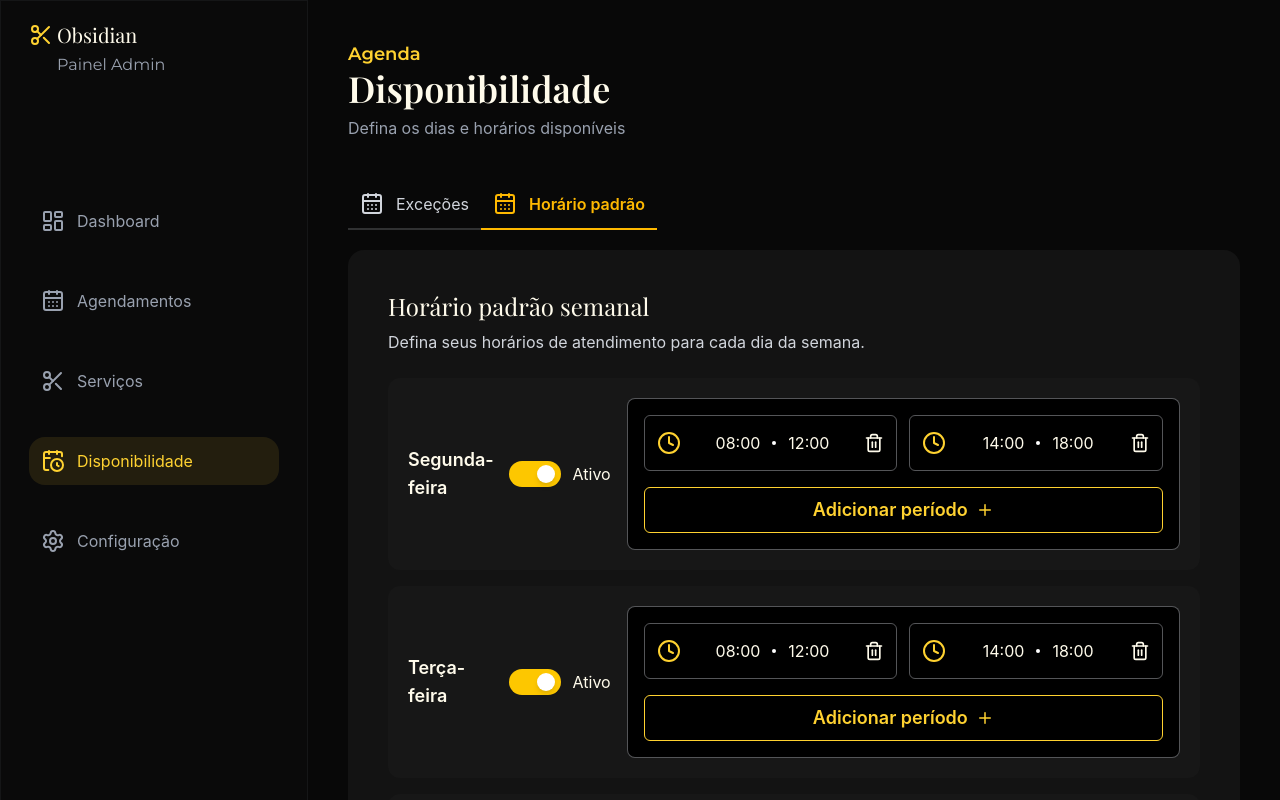
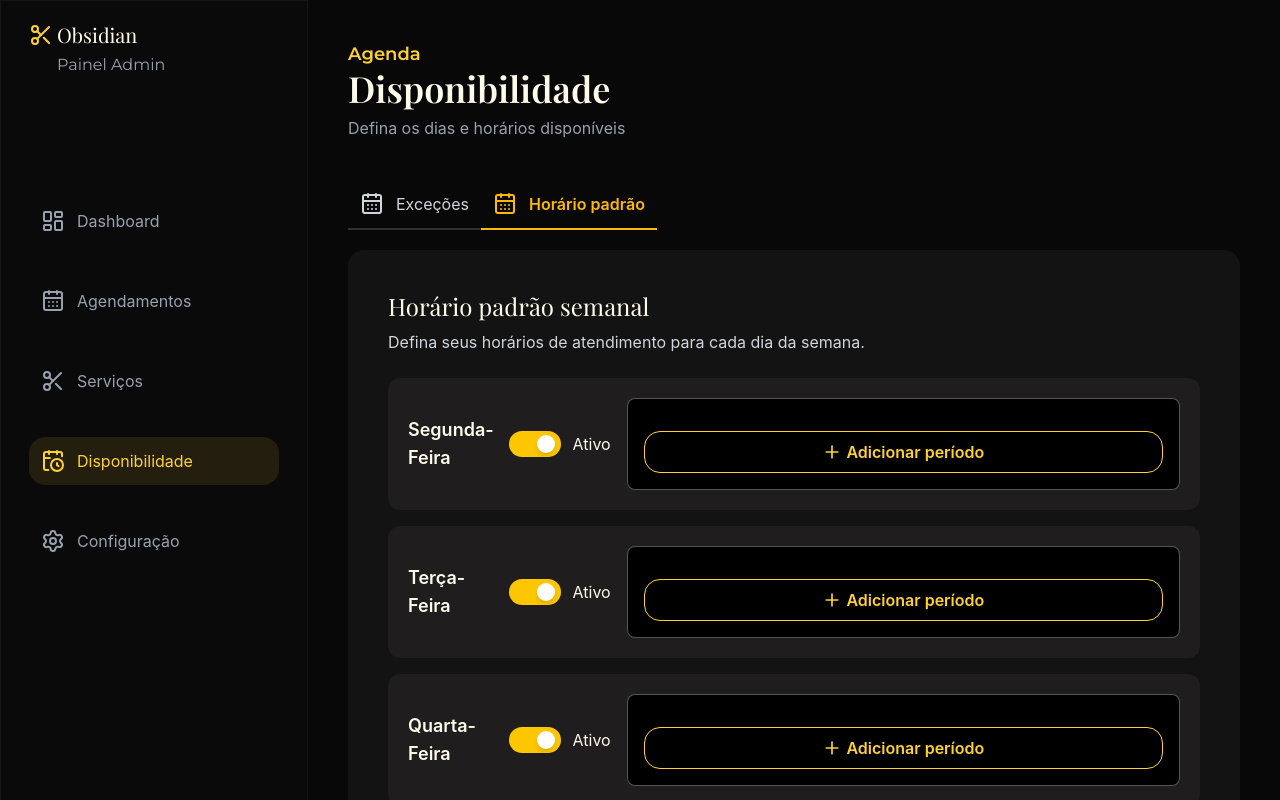
Before and after one commit to CarlosAudre/barbearia_react, a React (Vite) app: page /adm/availability in a window 1280 px wide. Both pictures are taken after a click on the button "Horário padrão". Shown: the top 800 px of the page. Built offline with nearby package versions, Linux system fonts and the light colour scheme.

Commit message:
Work Schedule logic implemented

```diff
--- a/src/components/Button.jsx
+++ b/src/components/Button.jsx
@@ -1,4 +1,5 @@
 export function Button({
+  type,
   title,
   handleOnClick,
   icon: Icon,
@@ -6,11 +7,13 @@ export function Button({
   hoverBg = "hover:bg-amber-300",
   textColor = "text-black",
   hoverText,
-  rounded = "rounded-2xl"
+  rounded = "rounded-2xl",
+  borderColor,
 }) {
   return (
     <button
-      className={`flex gap-1 p-2 md:px-5 ${rounded} ${bg} ${hoverText} ${hoverBg}  items-center ${textColor} font-semibold cursor-pointer w-full
+      type={type}
+      className={`flex gap-1 p-2 md:px-5 ${rounded} ${bg} ${hoverText} ${hoverBg} border  items-center ${textColor} ${borderColor} font-semibold cursor-pointer w-full
       items-center justify-center`}
       onClick={handleOnClick}
     >
--- a/src/components/CustomSwitch.jsx
+++ b/src/components/CustomSwitch.jsx
@@ -7,6 +7,7 @@ export default function CustomSwitch({
 }) {
   return (
     <button
+      type="button"
       onClick={() => onChange?.(!checked)}
       className={`
         relative w-13 h-6.5 rounded-full
--- a/src/components/TextField.jsx
+++ b/src/components/TextField.jsx
@@ -12,7 +12,7 @@ export function TextField({
   type,
   value,
   onChange,
-  required
+  required = true
 }) {
   const [visiblePassword, setVisiblePassword] = useState(false);
 
@@ -48,7 +48,7 @@ export function TextField({
         )}
         <input
           value={value}
-          required
+          required={required}
           type={inputType}
           onChange={onChange}
           placeholder={placeholder}
--- a/src/components/WorkSchedule.jsx
+++ b/src/components/WorkSchedule.jsx
@@ -1,9 +1,109 @@
+import { use, useEffect, useState } from "react";
 import { SubmitButton } from "./form/SubmitButton";
 import { WorkScheduleCard } from "./WorkScheduleCard";
+import { authFetch } from "../utils/authFetch";
+import { days } from "../constants/days";
+import { toast } from "sonner";
+import { NewPeriodTimeForm } from "./form/NewPeriodTimeForm";
 
 export function WorkSchedule() {
+  const [workDays, setWorkDays] = useState(
+    days.map((day) => ({
+      weekDay: day.enum,
+      active: true,
+      workTimes: [],
+    })),
+  );
+
+  function handleToggle(weekDay) {
+    setWorkDays((prev) =>
+      prev.map((day) =>
+        day.weekDay === weekDay ? { ...day, active: !day.active } : day,
+      ),
+    );
+  }
+
+  function createPeriodTime(weekDay, startTime, endTime) {
+    setWorkDays((prev) =>
+      prev.map((day) =>
+        day.weekDay === weekDay
+          ? {
+              ...day,
+              workTimes: [
+                ...day.workTimes,
+                {
+                  startTime,
+                  endTime,
+                },
+              ],
+            }
+          : day,
+      ),
+    );
+  }
+
+  function deletePeriodTime(weekDay, startTime, endTime) {
+    console.log(startTime, endTime);
+
+    setWorkDays((prev) =>
+      prev.map((day) => {
+        if (day.weekDay !== weekDay) return day;
+
+        console.log(day.workTimes);
+
+        return {
+          ...day,
+          workTimes: day.workTimes.filter((time) => {
+            console.log(time.startTime, startTime);
+            return !(time.startTime === startTime && time.endTime === endTime);
+          }),
+        };
+      }),
+    );
+  }
+
+  useEffect(() => {
+    async function loadSchedule() {
+      try {
+        const response = await authFetch("/schedule");
+
+        const data = await response.json();
+
+        if (data.workDays.length > 0) {
+          setWorkDays(data.workDays);
+        }
+      } catch (err) {
+        console.log(err);
+      }
+    }
+
+    loadSchedule();
+  }, []);
+
+  async function updateWeeklySchedule(e) {
+    e.preventDefault();
+    try {
+      const response = await authFetch("/schedule/update", {
+        method: "PUT",
+        body: JSON.stringify({ workDays }),
+      });
+      if (!response.ok) {
+        const data = await response.json();
+        console.log(data.message);
+        toast.error(data.message);
+        return;
+      }
+      toast.success("Horário da semana atualizado com sucesso");
+    } catch (err) {
+      console.log(err);
+    }
+  }
+
   return (
-    <form className="flex flex-col w-full bg-[#131313] p-5 md:p-8 lg:p-10 rounded-2xl">
+    <form
+      onSubmit={updateWeeklySchedule}
+      className="relative flex flex-col w-full bg-[#131313] p-5 md:p-8 lg:p-10 rounded-2xl"
+    >
       <div className="flex flex-col gap-2">
         <h1 className="font-playfair text-xl md:text-2xl">
           Horário padrão semanal
@@ -15,16 +115,18 @@ export function WorkSchedule() {
       </div>
 
       <div className="mt-6 space-y-4 mb-3">
-        <WorkScheduleCard WeekDay="Segunda-feira" />
-        <WorkScheduleCard WeekDay="Terça-feira" />
-        <WorkScheduleCard WeekDay="Quarta-feira" />
-        <WorkScheduleCard WeekDay="Quinta-feira" />
-        <WorkScheduleCard WeekDay="Sexta-feira" />
-        <WorkScheduleCard WeekDay="Sábado" />
-        <WorkScheduleCard WeekDay="Domingo" />
+        {workDays.map((day) => (
+          <WorkScheduleCard
+            key={day.weekDay}
+            day={day}
+            onToggle={() => handleToggle(day.weekDay)}
+            onCreatePeriodTime={createPeriodTime}
+            onDeletePeriodTime={deletePeriodTime}
+          />
+        ))}
       </div>
 
-      <SubmitButton title="Salvar horário padrão"/>
+      <SubmitButton title="Salvar horário padrão" />
     </form>
   );
 }
--- a/src/components/WorkScheduleCard.jsx
+++ b/src/components/WorkScheduleCard.jsx
@@ -1,19 +1,31 @@
-import { useState } from "react";
+import { useEffect, useState } from "react";
 import CustomSwitch from "./CustomSwitch";
 import { WorkSchedulePeriodCard } from "./WorkSchedulePeriodCard";
 import { SubmitButton } from "./form/SubmitButton";
 import { Plus } from "lucide-react";
+import { Button } from "./Button";
+import { days } from "../constants/days";
+import { NewPeriodTimeForm } from "./form/NewPeriodTimeForm";
 
-export function WorkScheduleCard({ WeekDay }) {
-  const [active, setActive] = useState(true);
+export function WorkScheduleCard({
+  day,
+  onToggle,
+  onCreatePeriodTime,
+  onDeletePeriodTime,
+}) {
+  const [weekDay, setWeekDay] = useState();
+  const [newPeriodTimeFormVisibility, setNewPeriodTimeFormVisibility] =
+    useState(false);
+
+  const dayInfo = days.find((d) => d.enum === day.weekDay);
 
   return (
-    <div className="flex flex-col xl:flex-row gap-4 bg-[#171717] rounded-xl p-5">
+    <div className="flex flex-col xl:flex-row gap-4 bg-[#1f1d1d] rounded-xl p-5">
       <div className="flex flex-col sm:flex-row sm:items-center justify-between gap-3 xl:w-72 ">
-        <p className="text-lg font-semibold">{WeekDay}</p>
+        <p className="text-lg font-semibold">{dayInfo.name}</p>
 
         <div className="flex items-center gap-3">
-          <CustomSwitch checked={active} onChange={setActive} />
+          <CustomSwitch checked={day.active} onChange={onToggle} />
           <p>Ativo</p>
         </div>
       </div>
@@ -27,13 +39,34 @@ export function WorkScheduleCard({ WeekDay }) {
       gap-3
     "
         >
-          <WorkSchedulePeriodCard startTime="08:00" endTime="12:00" />
-
-          <WorkSchedulePeriodCard startTime="14:00" endTime="18:00" />
+          {day.workTimes.length > 0 &&
+            day.workTimes.map((period, index) => (
+              <WorkSchedulePeriodCard
+                weekDay={day.weekDay}
+                key={`${period.startTime}-${period.endTime}`}
+                startTime={period.startTime}
+                endTime={period.endTime}
+                onTrashClick={onDeletePeriodTime}
+              />
+            ))}
         </div>
 
+        {newPeriodTimeFormVisibility && (
+          <NewPeriodTimeForm
+            weekDay={day.weekDay}
+            onCancel={() => setNewPeriodTimeFormVisibility((prev) => !prev)}
+            onConfirm={(startTime, endTime) =>
+              onCreatePeriodTime(day.weekDay, startTime, endTime)
+            }
+          />
+        )}
+
         <div className="flex justify-center lg:justify-end">
-          <SubmitButton
+          <Button
+            handleOnClick={() =>
+              setNewPeriodTimeFormVisibility((prev) => !prev)
+            }
+            type="button"
             title="Adicionar período"
             icon={Plus}
             hoverText="hover:text-black"
--- a/src/components/WorkSchedulePeriodCard.jsx
+++ b/src/components/WorkSchedulePeriodCard.jsx
@@ -1,6 +1,12 @@
 import { Clock, Trash } from "lucide-react";
+import { formatTime } from "../utils/formatTime";
 
-export function WorkSchedulePeriodCard({ startTime, endTime }) {
+export function WorkSchedulePeriodCard({
+  startTime,
+  endTime,
+  onTrashClick,
+  weekDay,
+}) {
   return (
     <div
       className="
@@ -18,14 +24,20 @@ export function WorkSchedulePeriodCard({ startTime, endTime }) {
       <Clock className="text-amber-300 shrink-0" />
 
       <div className="flex items-center justify-center gap-3 flex-1">
-        <p>{startTime}</p>
+        <p>{formatTime(startTime)}</p>
 
         <div className="w-1 h-1 rounded-full bg-white" />
 
-        <p>{endTime}</p>
+        <p>{formatTime(endTime)}</p>
       </div>
 
-      <Trash className="w-5 h-5 shrink-0 cursor-pointer hover:text-white transition-colors" />
+      <Trash
+        onClick={() => {
+          console.log("cliquei?")
+          onTrashClick(weekDay, startTime, endTime);
+        }}
+        className="w-5 h-5 shrink-0 cursor-pointer hover:text-amber-300 transition-colors"
+      />
     </div>
   );
 }
--- /dev/null
+++ b/src/components/form/NewPeriodTimeForm.jsx
@@ -0,0 +1,62 @@
+import { useState } from "react";
+import { TextField } from "../TextField";
+import { Button } from "../Button";
+
+export function NewPeriodTimeForm({ onCancel, onConfirm }) {
+  const [startTime, setStartTime] = useState("");
+  const [endTime, setEndTime] = useState("");
+
+  function handleConfirm() {
+    if (!startTime || !endTime) return;
+
+    onConfirm(startTime, endTime);
+
+    setStartTime("");
+    setEndTime("");
+  }
+
+  return (
+    <div className="flex flex-col gap-6 bg-[#111111] border border-gray-300/20 rounded-xl p-5">
+      <h2 className="text-lg font-semibold font-playfair">
+        Adicionar período
+      </h2>
+
+      <div className="grid grid-cols-1 md:grid-cols-2 gap-4">
+        <TextField
+          title="Horário de início"
+          type="time"
+          value={startTime}
+          onChange={(e) => setStartTime(e.target.value)}
+          required={false}
+        />
+
+        <TextField
+          title="Horário de fim"
+          type="time"
+          value={endTime}
+          onChange={(e) => setEndTime(e.target.value)}
+          required={false}
+        />
+      </div>
+
+      <div className="flex justify-end gap-3">
+        <Button
+          type="button"
+          title="Cancelar"
+          bg="bg-transparent"
+          borderColor="border-gray-500"
+          textColor="text-gray-300"
+          handleOnClick={onCancel}
+        />
+
+        <Button
+          type="button"
+          title="Adicionar"
+          bg="bg-amber-300"
+          textColor="text-black"
+          handleOnClick={handleConfirm}
+        />
+      </div>
+    </div>
+  );
+}
--- a/src/components/form/NewServiceForm.jsx
+++ b/src/components/form/NewServiceForm.jsx
@@ -19,7 +19,7 @@ export function NewServiceForm({
   return (
     <form
       onSubmit={handleOnSubmit}
-      className="flex flex-col bg-[#111111] p-10 rounded-2xl w-sm md:w-lg gap-5 font-playfair "
+      className="flex flex-col bg-[#111111] p-10 rounded-2xl w-sm md:w-lg gap-5 font-playfair"
     >
       <h1 className="text-2xl">{title}</h1>
       <TextField
--- a/src/constants/days.jsx
+++ b/src/constants/days.jsx
@@ -1,9 +1,9 @@
 export const days = [
-  { name: "Domingo", abreviation: "D" },
-  { name: "Segunda-Feira", abreviation: "S" },
-  { name: "Terça-Feira", abreviation: "T" },
-  { name: "Quarta-Feira", abreviation: "Q" },
-  { name: "Quinta-Feira", abreviation: "Q" },
-  { name: "Sexta-Feira", abreviation: "S" },
-  { name: "Sábado", abreviation: "S" }
+  { name: "Segunda-Feira", enum: "MONDAY", abreviation: "S", id: 1 },
+  { name: "Terça-Feira", enum: "TUESDAY", abreviation: "T", id: 2 },
+  { name: "Quarta-Feira", enum: "WEDNESDAY", abreviation: "Q", id: 3 },
+  { name: "Quinta-Feira", enum: "THURSDAY", abreviation: "Q", id: 4 },
+  { name: "Sexta-Feira", enum: "FRIDAY", abreviation: "S", id: 5 },
+  { name: "Sábado", enum: "SATURDAY", abreviation: "S", id: 6 },
+  { name: "Domingo", enum: "SUNDAY", abreviation: "D", id: 7 },
 ];
--- /dev/null
+++ b/src/utils/formatTime.jsx
@@ -0,0 +1,3 @@
+export function formatTime(time) {
+  return time?.slice(0, 5);
+}
```
